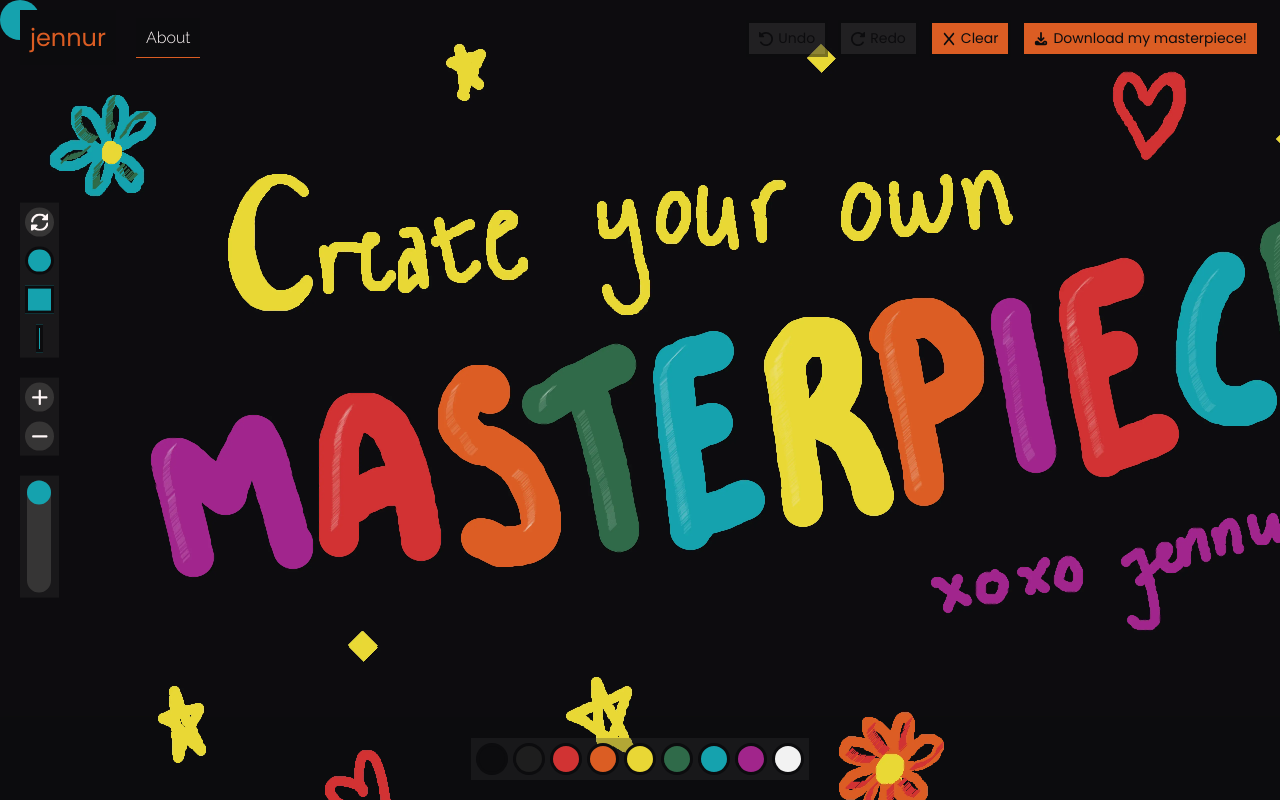
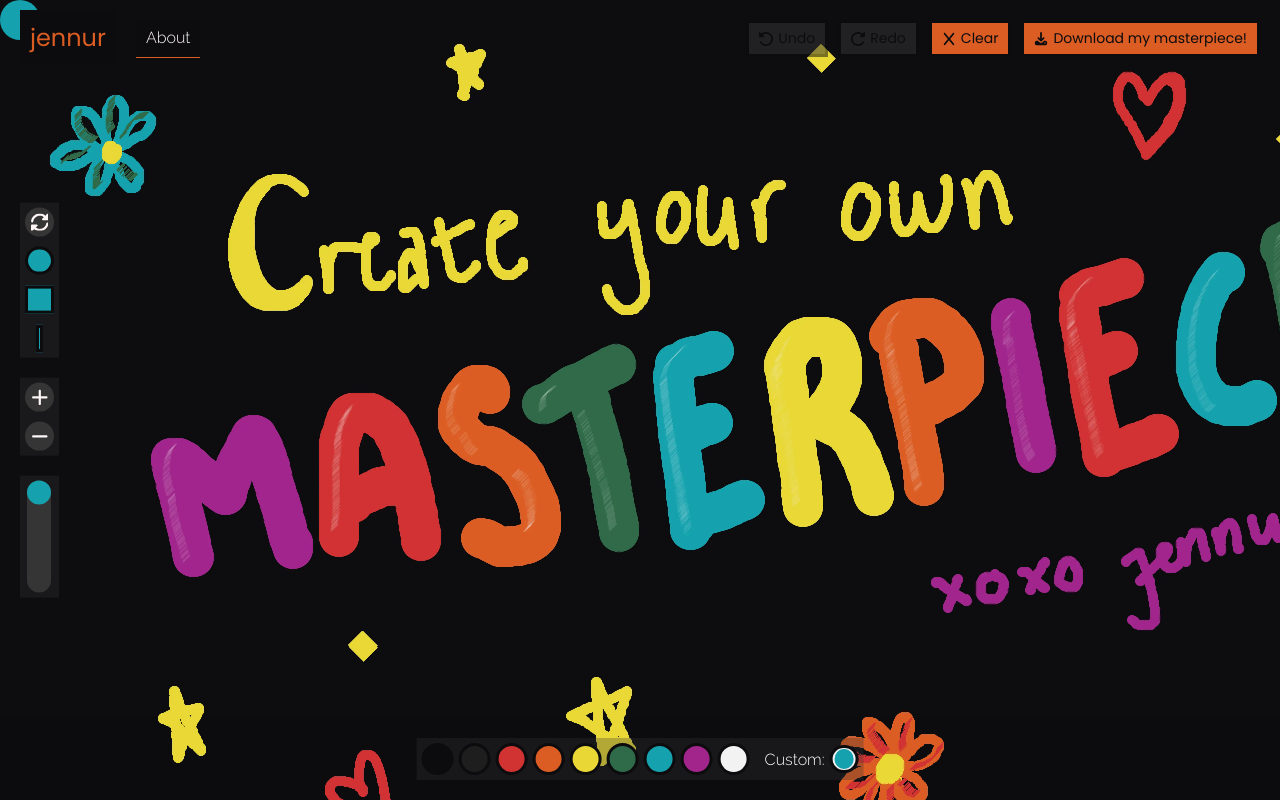
Before and after one commit to jennur/jennurate, a React (Vite) app: page /#/ in a window 1280 px wide. Built offline with nearby package versions, Linux system fonts and the light colour scheme.

Commit message:
Add color picker

```diff
--- /dev/null
+++ b/src/components/ColorPicker/ColorPicker.jsx
@@ -0,0 +1,22 @@
+import styles from './ColorPicker.module.scss';
+
+export default function ColorPicker({ color, onChange }) {
+  const handleChange = (event) => {
+    onChange(event, event.target.value);
+  };
+
+  return (
+    <div className={styles.colorPicker}>
+      <label htmlFor='swatch' className={styles.label}>
+        Custom:
+      </label>
+      <input
+        type='color'
+        name='swatch'
+        value={color}
+        onChange={handleChange}
+        className={styles.input}
+      />
+    </div>
+  );
+}
--- /dev/null
+++ b/src/components/ColorPicker/ColorPicker.module.scss
@@ -0,0 +1,36 @@
+@use '../../styles/settings/variables.scss' as *;
+
+.colorPicker {
+  display: flex;
+  flex-direction: row;
+  align-items: center;
+  gap: $spacingSm;
+  margin-left: $spacingMd;
+
+  // .label {
+
+  // }
+
+  .input {
+    appearance: none;
+    cursor: pointer;
+    pointer-events: all;
+    appearance: none;
+    border: none;
+    width: 1.8rem;
+    height: 1.8rem;
+    border-radius: 50%;
+    border: 0.2rem solid $darkGray;
+
+    &::-webkit-color-swatch-wrapper {
+      padding: 0;
+      margin: 0;
+    }
+
+    &::-webkit-color-swatch {
+      border: none;
+      border-radius: 50%;
+      margin: 0;
+    }
+  }
+}
--- a/src/components/ColorSwatches/ColorSwatches.jsx
+++ b/src/components/ColorSwatches/ColorSwatches.jsx
@@ -1,8 +1,9 @@
 import styles from './ColorSwatches.module.scss';
 import { useDrawing } from '../../context';
+import ColorPicker from '../ColorPicker/ColorPicker';
 
-export default function ColorSwatches({ className }) {
-  const { colors, updateColor } = useDrawing();
+export default function ColorSwatches({ className = "" }) {
+  const { colors, updateColor, strokeColor } = useDrawing();
 
   return (
     <div className={`${styles.colorSwatches} ${className}`}>
@@ -16,6 +17,7 @@ export default function ColorSwatches({ className }) {
           ></button>
         );
       })}
+      <ColorPicker color={strokeColor} onChange={(event, newColor) => updateColor(event, newColor)} />
     </div>
   );
 }
```
